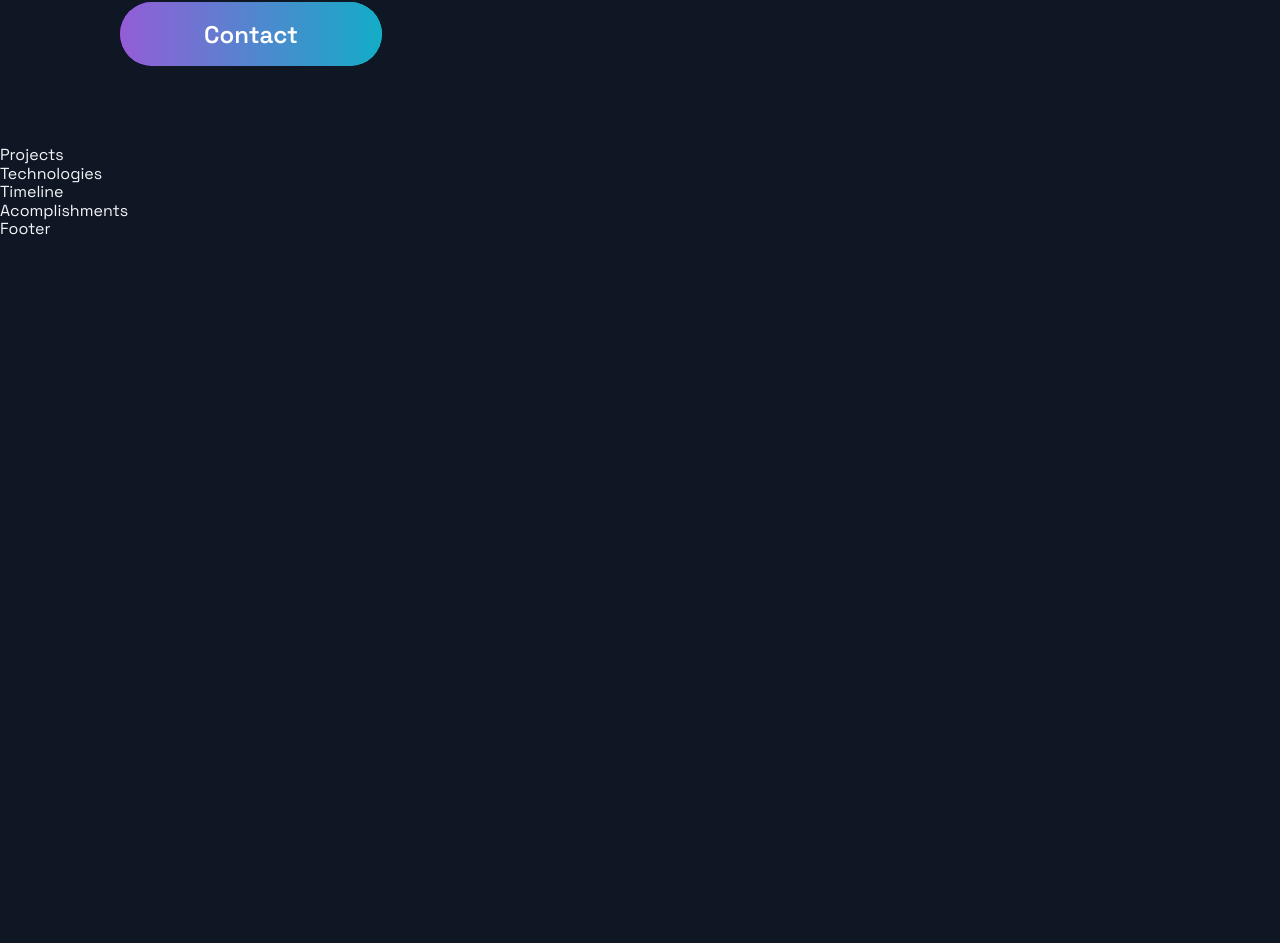
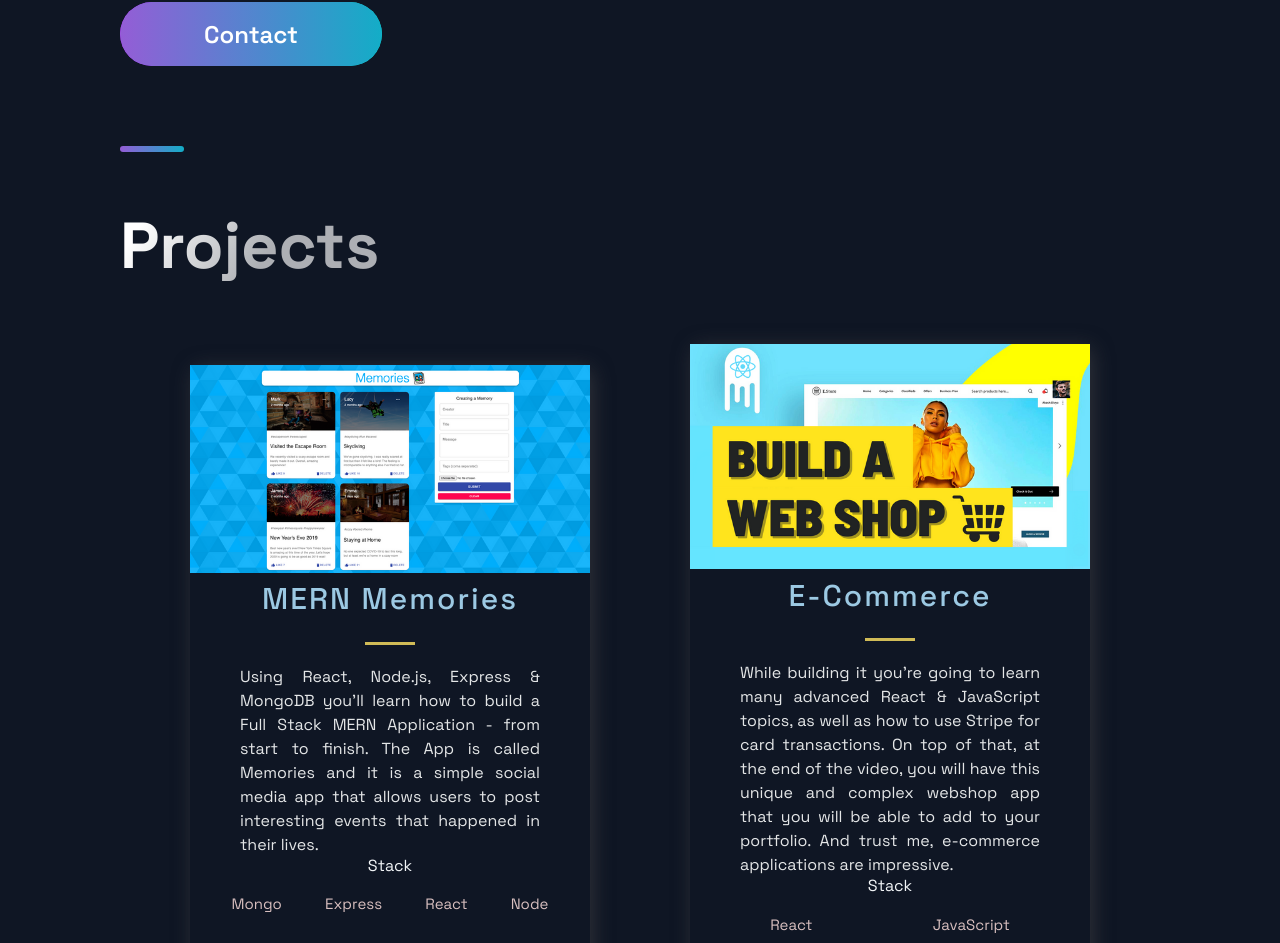
Before and after one commit to jrcliff/nodejsportfolio, a Next.js app: page / in a window 1280 px wide. Shown: the part 780-1723 px from the top of the page. Before the commit the page ends 1019 px from the top, so only its background shows below. Built offline with nearby package versions, Linux system fonts and the light colour scheme.

Commit message:
Projects Component Complete

```diff
--- a/src/components/Projects/Projects.js
+++ b/src/components/Projects/Projects.js
@@ -5,9 +5,35 @@
 import { projects } from '../../constants/constants';
 
 const Projects = () => (
-  <div>
-    Projects
-  </div>
+  <Section nopadding id='projects'>
+    <SectionDivider />
+    <SectionTitle main>Projects</SectionTitle>
+    <GridContainer>
+      {projects.map(({ id, image, title, description, tags, source, visit }) => (
+        <BlogCard key={id}>
+          <Img src={image} />
+          <TitleContent>
+            <HeaderThree title>{title}</HeaderThree>
+            <Hr />
+          </TitleContent>
+          <CardInfo>{description}</CardInfo>
+          <div>
+            <TitleContent>Stack</TitleContent>
+            <TagList>
+              {tags.map((tag, i) => (
+                <Tag key={i}>{tag}</Tag>
+              ))}
+            </TagList>
+          </div>
+          <UtilityList>
+            <ExternalLinks href={visit}>Code</ExternalLinks>
+            <ExternalLinks href={source}>Demo</ExternalLinks>
+          </UtilityList>
+        </BlogCard>
+      ))}
+    </GridContainer>
+
+  </Section>
 );
 
 export default Projects;
```
